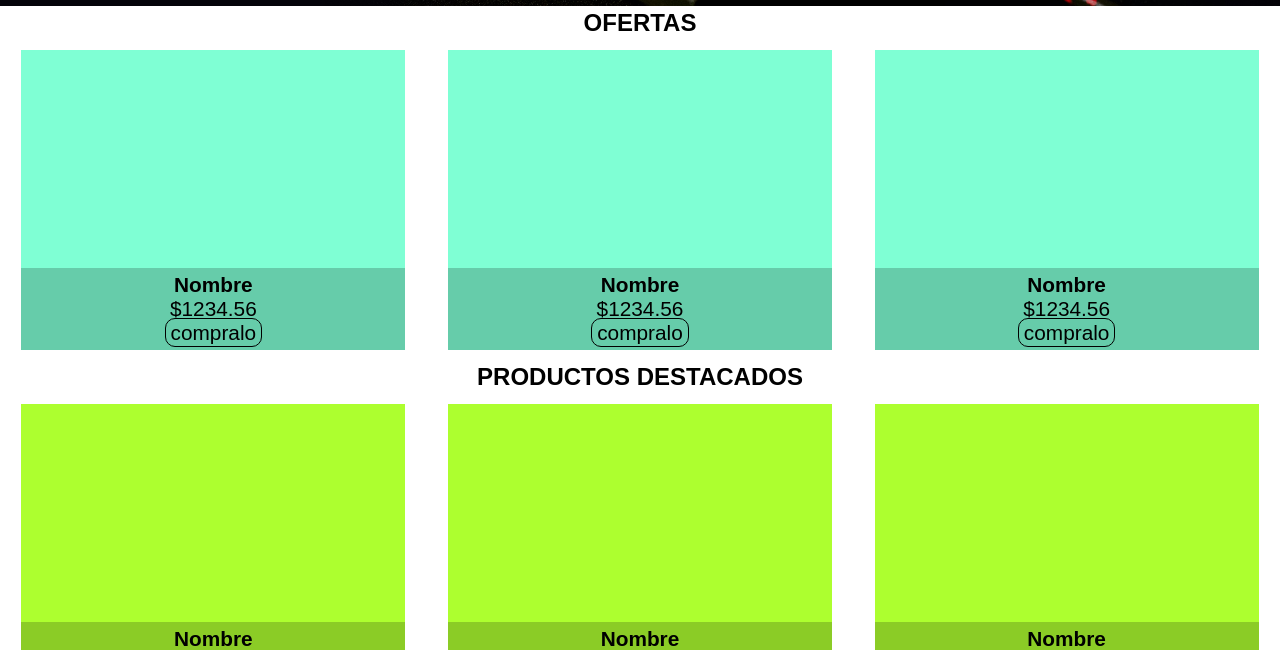
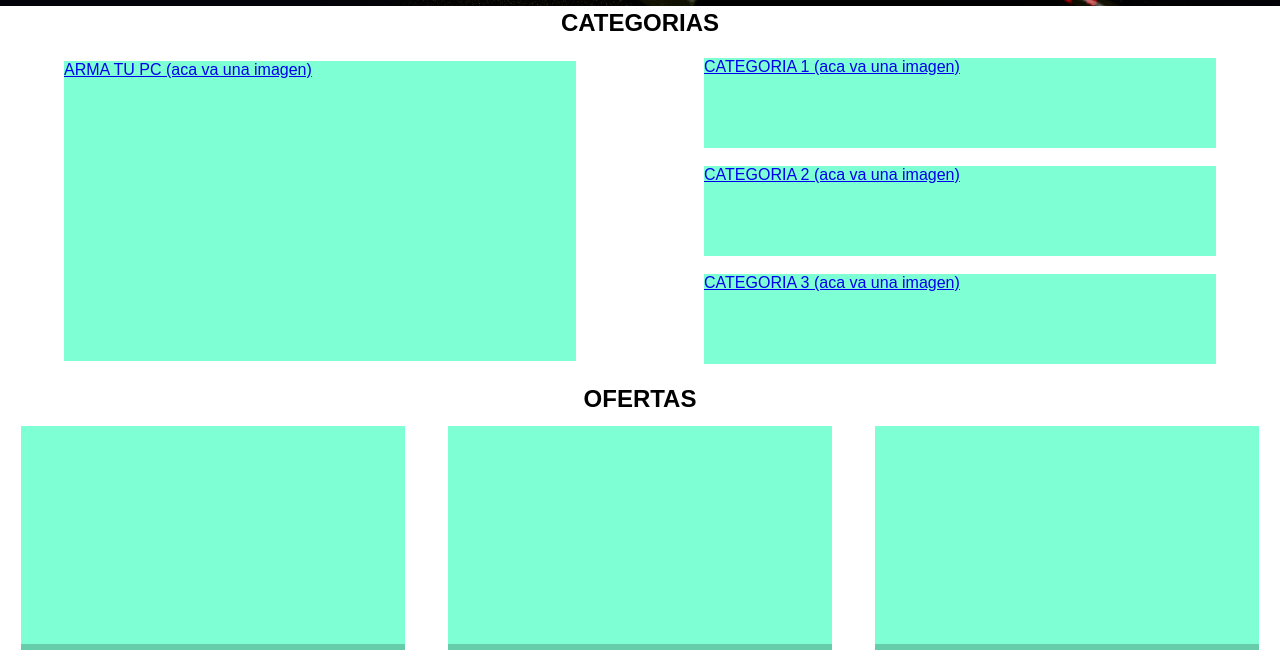
Before and after one commit to SantiMit1/grupo_9_ninetech2, a website: page views/home.html in a window 1280 px wide. Shown: the part 450-1100 px from the top of the page. Drawn offline with Linux system fonts and the light colour scheme; files that its build step writes are made by us from their sources; files whose address does not match are found by name.

Commit message:
seccion categorias agregada

```diff
--- a/public/css/style.css
+++ b/public/css/style.css
@@ -69,14 +69,27 @@ main section.main-product div a {
 }
 
 main section.main-product div a {
-    color: white;
+    color: black;
     font-size: .7rem;
     text-decoration: none;
-    border: 1px solid white;
+    border: 1px solid black;
     padding: 2px 5px;
 }
 
-main h2.products-text {
+main section.categories {
+    width: 80%;
+    margin: 3px auto;
+}
+
+main section.categories article a {
+    margin: 5px;
+}
+
+main section.categories article.sub-categories .foto {      /*SIMULACION DE FOTO DE PRODUCTO*/
+    height: 90px;
+}
+
+main .products-text {
     text-align: center;
     margin: 3px;
 }
@@ -110,13 +123,13 @@ main section.products article div.details a {
     padding: 2px 5px;
 }
 
-main section.products article div.foto {      /*SIMULACION DE FOTO DE PRODUCTO*/
+.foto {      /*SIMULACION DE FOTO DE PRODUCTO*/
     background-color: aquamarine;
     width: 100%;
     height: 300px;
 }
 
-main section.products article div.foto2 {      /*SIMULACION DE FOTO DE PRODUCTO*/
+.foto2 {      /*SIMULACION DE FOTO DE PRODUCTO*/
     background-color: greenyellow;
     width: 100%;
     height: 300px;
@@ -182,7 +195,19 @@ footer section.links li a {
 
     main section.main-product div a {
         color: white;
+        border: 1px solid white;
         font-size: 1.2rem;
+    }
+
+    main section.categories {
+        display: flex;
+        justify-content: space-around;
+        align-items: center;
+        width: 100%;
+    }
+
+    main section.categories article {
+        width: 40%;
     }
 
     main section.products {
--- a/views/home.html
+++ b/views/home.html
@@ -34,6 +34,25 @@
                 <p>Un teclado re piola</p>
                 <a href="#">Compralo</a>
             </div>
+        </section>
+        <h2 class="products-text">CATEGORIAS</h2>
+        <section class="categories">
+            <article class="main-category">
+                <a href="#">
+                    <div class="foto">ARMA TU PC (aca va una imagen)</div>
+                </a>
+            </article>
+            <article class="sub-categories">
+                <a href="#">
+                    <div class="foto">CATEGORIA 1 (aca va una imagen)</div>
+                </a>
+                <a href="#">
+                    <div class="foto">CATEGORIA 2 (aca va una imagen)</div>
+                </a>
+                <a href="#">
+                    <div class="foto">CATEGORIA 3 (aca va una imagen)</div>
+                </a>
+            </article>
         </section>
         <h2 class="products-text">OFERTAS</h2>
         <section class="products"> <!--Poner imagenes de productos-->
```
